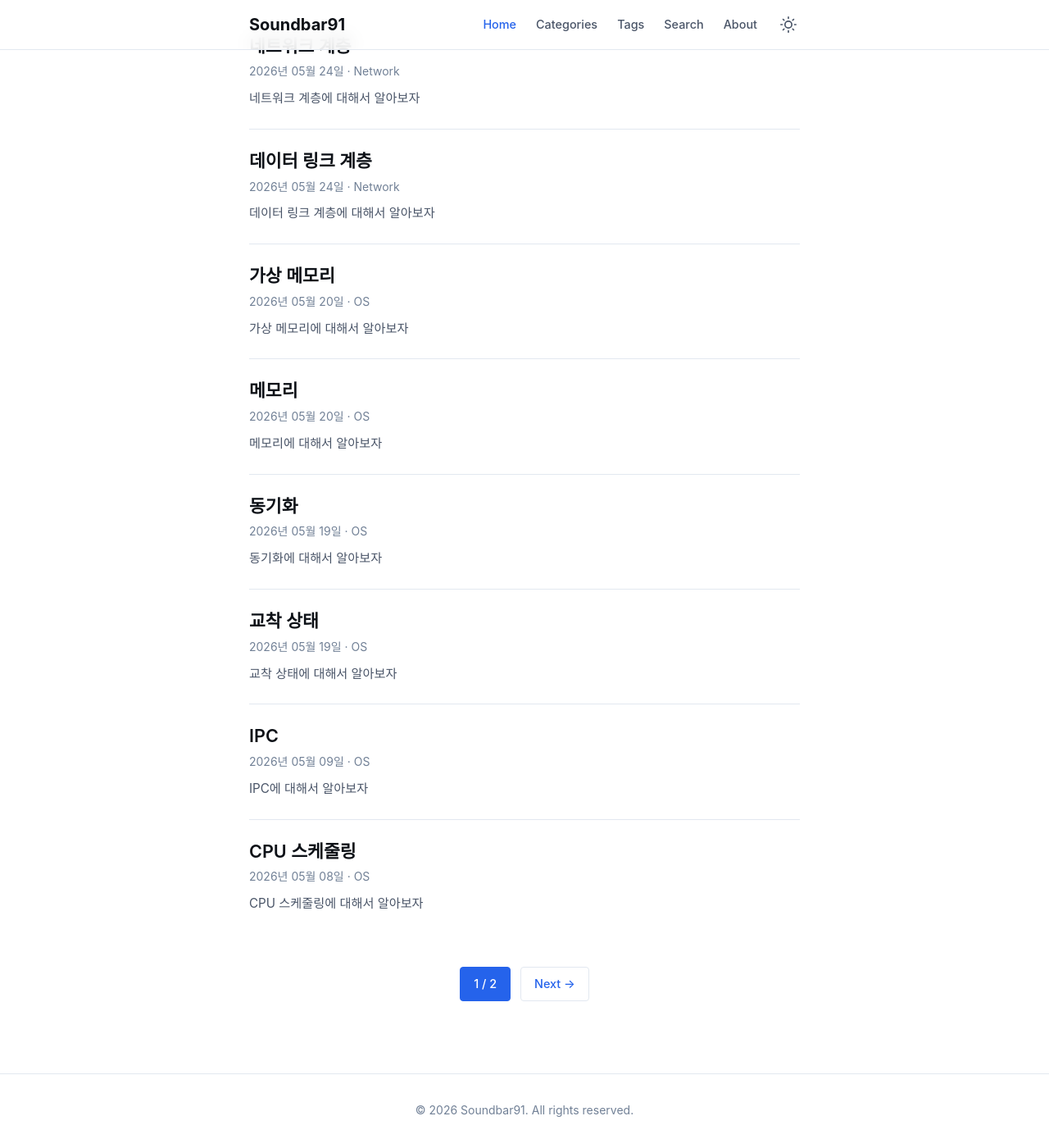
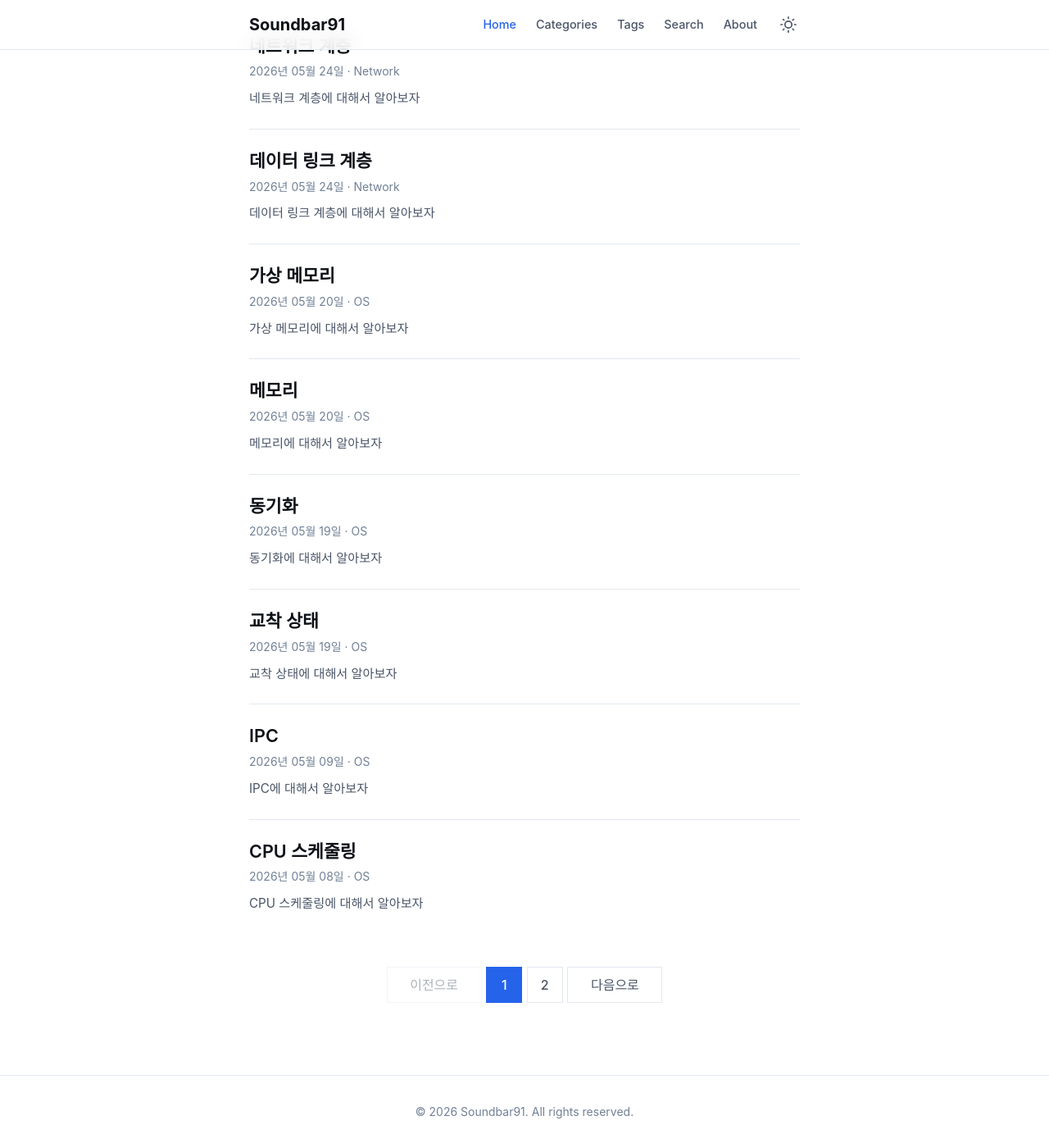
Before and after one commit to Soundbar91/Soundbar91.github.io, a Jekyll site: the page built from index.html, in a window 1280 px wide and 1400 px high, scrolled down 356 px. Shown: the whole window at 82% size. Built offline with Jekyll 4.4.1, drawn with Linux system fonts in a browser that asks for light colours; the list of posts is cut into pages by our own code.

Commit message:
fix: 페이지 네이션 수정

```diff
--- a/assets/css/main.css
+++ b/assets/css/main.css
@@ -637,33 +637,51 @@ main.container {
   display: flex;
   justify-content: center;
   align-items: center;
-  gap: 0.75rem;
+  gap: 0.35rem;
+  flex-wrap: wrap;
   margin: 2.5rem 0;
 }
 
 .pagination a,
 .pagination span {
-  padding: 0.5rem 1rem;
-  border-radius: 4px;
-  font-size: 0.9rem;
+  display: inline-flex;
+  justify-content: center;
+  align-items: center;
+  min-width: 2.75rem;
+  height: 2.75rem;
+  padding: 0 0.9rem;
+  border: 1px solid var(--border);
+  border-radius: 0;
+  font-size: 1rem;
   font-weight: 500;
+  line-height: 1;
 }
 
 .pagination a {
-  color: var(--link);
-  border: 1px solid var(--border);
-  transition: background 0.2s ease, border-color 0.2s ease;
+  color: var(--text-secondary);
+  transition: color 0.2s ease, background 0.2s ease, border-color 0.2s ease;
 }
 
 .pagination a:hover {
   background: var(--bg-secondary);
   border-color: var(--link);
+  color: var(--link);
 }
 
 .pagination .current {
   background: var(--link);
   color: #fff;
   border: 1px solid var(--link);
+}
+
+.pagination .pagination-control {
+  min-width: 7.25rem;
+}
+
+.pagination .disabled {
+  color: var(--text-secondary);
+  cursor: not-allowed;
+  opacity: 0.45;
 }
 
 [data-theme="light"] .highlight .c,
--- a/index.html
+++ b/index.html
@@ -26,13 +26,28 @@ title: Home
   </ul>
 
   {% if paginator.total_pages > 1 %}
-  <nav class="pagination">
+  <nav class="pagination" aria-label="페이지 네비게이션">
     {% if paginator.previous_page %}
-      <a href="{{ paginator.previous_page_path | relative_url }}">&#8592; Prev</a>
+      <a class="pagination-control" href="{{ paginator.previous_page_path | relative_url }}">이전으로</a>
+    {% else %}
+      <span class="pagination-control disabled" aria-disabled="true">이전으로</span>
     {% endif %}
-    <span class="current">{{ paginator.page }} / {{ paginator.total_pages }}</span>
+
+    {% for page in (1..paginator.total_pages) %}
+      {% if page == paginator.page %}
+        <span class="pagination-number current" aria-current="page">{{ page }}</span>
+      {% elsif page == 1 %}
+        <a class="pagination-number" href="{{ '/' | relative_url }}">{{ page }}</a>
+      {% else %}
+        {% assign page_path = site.paginate_path | replace: ':num', page %}
+        <a class="pagination-number" href="{{ page_path | relative_url }}">{{ page }}</a>
+      {% endif %}
+    {% endfor %}
+
     {% if paginator.next_page %}
-      <a href="{{ paginator.next_page_path | relative_url }}">Next &#8594;</a>
+      <a class="pagination-control" href="{{ paginator.next_page_path | relative_url }}">다음으로</a>
+    {% else %}
+      <span class="pagination-control disabled" aria-disabled="true">다음으로</span>
     {% endif %}
   </nav>
   {% endif %}
```
